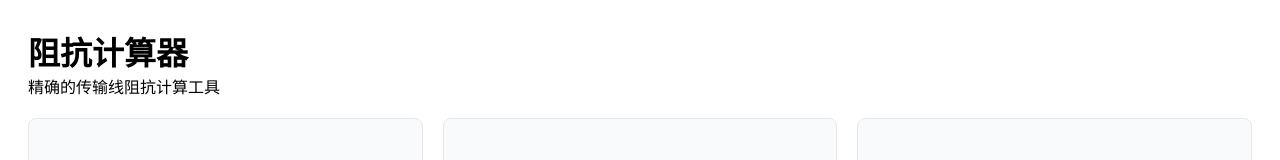
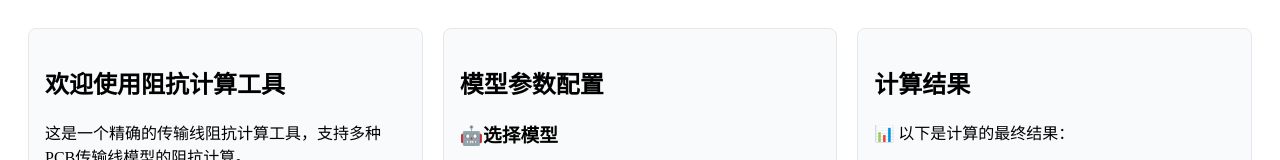
Before and after one commit to pavel311311/Zcal, a Vue app in the folder src/frontend/: page / in a window 1280 px wide. Shown: the top 160 px of the page. Built offline with nearby package versions, Linux system fonts and the light colour scheme; no server answers.

Commit message:
🦔 remove header

```diff
--- a/src/frontend/src/App.vue
+++ b/src/frontend/src/App.vue
@@ -1,9 +1,5 @@
 <template>
   <div class="page-container">
-    <header class="page-header">
-      <h1>阻抗计算器</h1>
-      <p>精确的传输线阻抗计算工具</p>
-    </header>
     <!-- 三列布局容器 -->
     <div class="three-col-layout">
       <!-- 左列 -->
```
